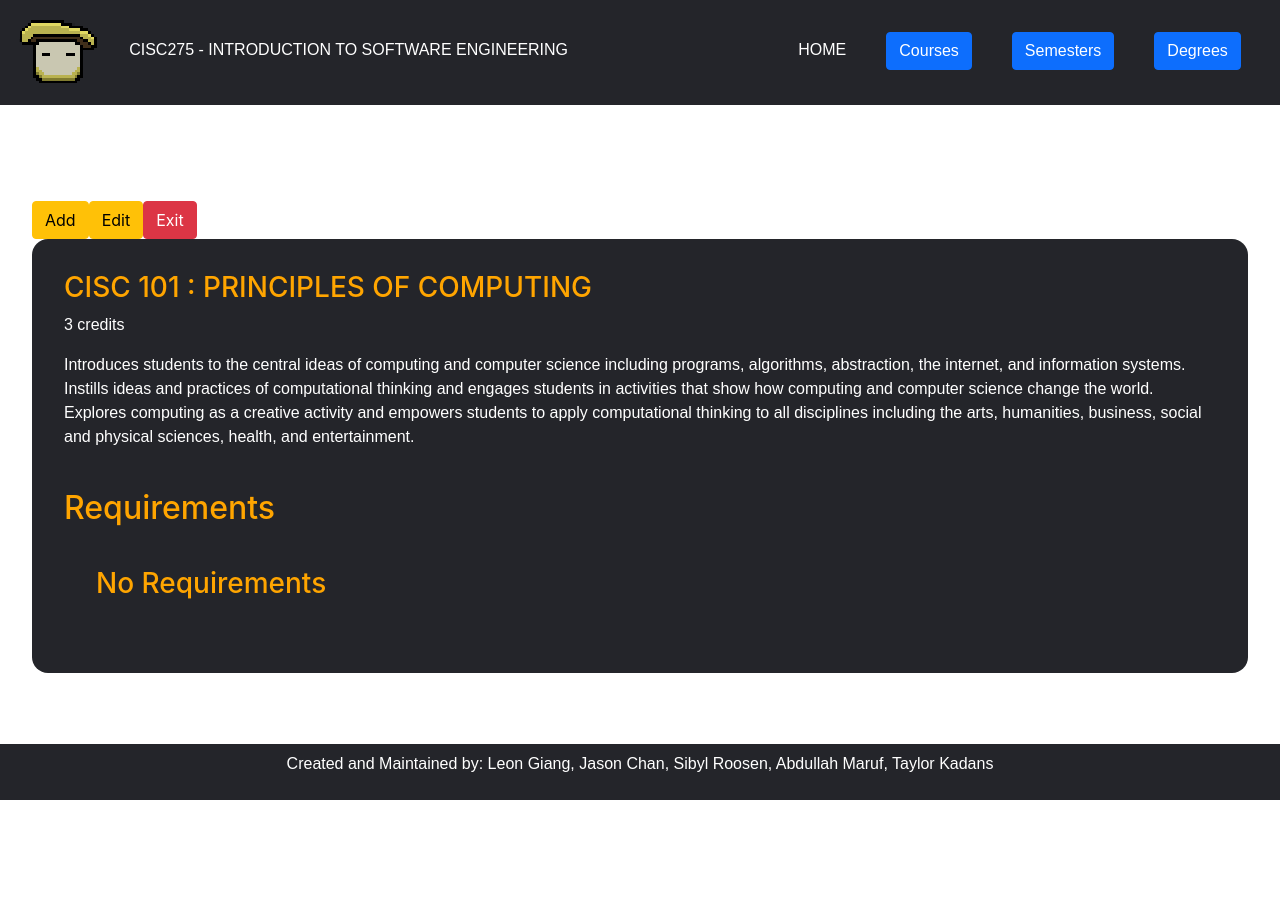
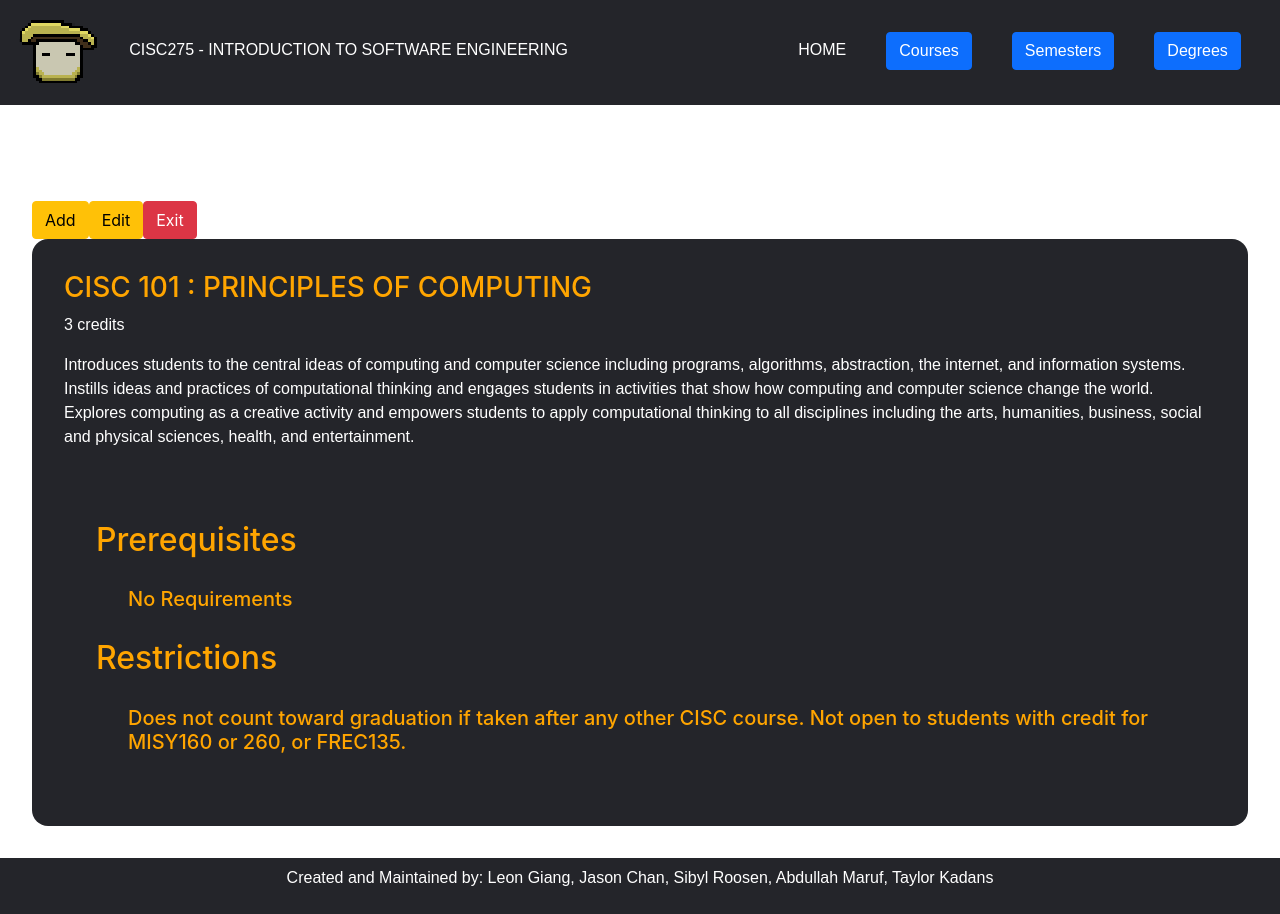
Before and after one commit to CISC275123/Final-Project, a React (Create React App) app: page / in a window 1280 px wide. Both pictures are taken after a click on the element 640 px from the left and 332 px from the top of the page. Before the commit the page ends 800 px from the top, so only its background shows below. Built offline with nearby package versions, Linux system fonts and the light colour scheme.

Commit message:
Added display for restrictions. Modified CSS for better visibility in CourseView.

```diff
--- a/src/components/CourseView.css
+++ b/src/components/CourseView.css
@@ -4,6 +4,11 @@
     flex-direction: column;
     gap: 20px;
     text-align: left;
+    color: orange;
+}
+
+.reqs_list h5 {
+    padding-left: 2rem;
 }
 
 .reqs_title {
--- a/src/components/CourseView.tsx
+++ b/src/components/CourseView.tsx
@@ -261,13 +261,19 @@ export const CourseView = ({
 
                     <br />
 
-                    <h2 className="reqs_title">Requirements</h2>
                     <div className="reqs_list">
-                        <h3 className="reqs">
+                        <h2>Prerequisites</h2>
+                        <h5 className="reqs">
                             {course.prerequisites === null
                                 ? "No Requirements"
                                 : showRequirements([...course.prerequisites])}
-                        </h3>
+                        </h5>
+                        <h2>Restrictions</h2>
+                        <h5 className="restrictions">
+                            {course.restrictions === null
+                                ? "No Restrictions"
+                                : course.restrictions}
+                        </h5>
                     </div>
                 </div>
             )}
```
